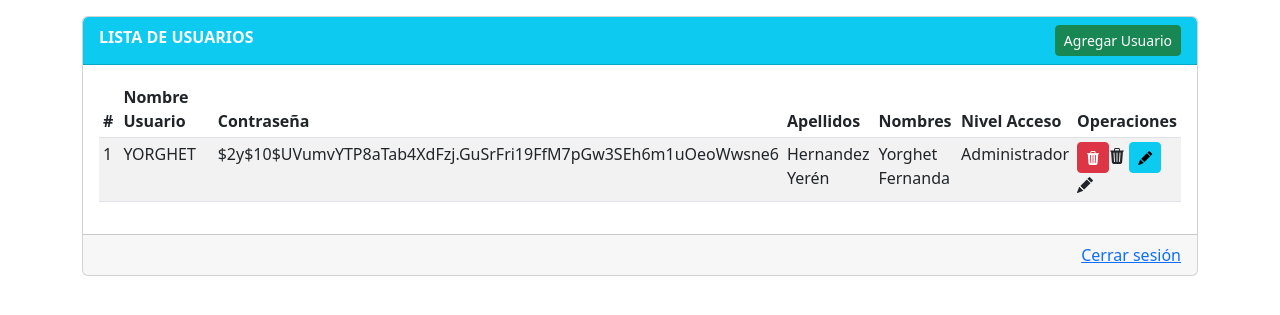
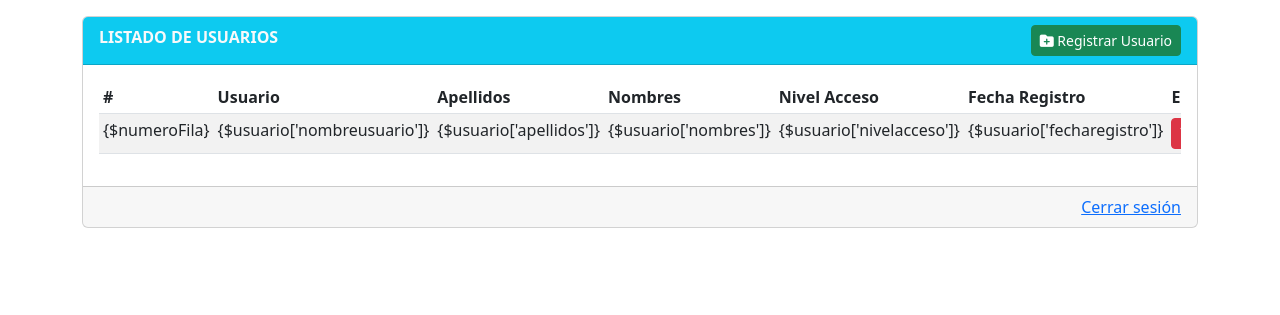
Before and after one commit to Yorghethy18/mvc-pdo, a PHP site: template views/users.php in a window 1280 px wide. Shown: the top 315 px of the page. Run offline with PHP 8.4, Linux system fonts and the light colour scheme; the template is opened without the code that fills it, so the values that code supplies are empty.

Commit message:
TERMINATE

```diff
--- a/controllers/usuario.controller.php
+++ b/controllers/usuario.controller.php
@@ -40,30 +40,29 @@
     echo json_encode($resultado);
   }
 
+    // OPERACION listar
+  // OPERACION listar
   if($_POST['operacion'] == 'listar'){
 
-    $datosObtenidos = $curso->listarUsuarios();
-
-    //En esta ocación NO enviaremos un objeto JSON, en su lugar el controlador redenrizará las filas que necesita <tbody></tbody>
-    //echo json_encode($datosObtenidos);
+    $datosObtenidos = $usuario->listarUsuarios();
 
     // PASO 1: Verificar que el objeto contenga datos
     if($datosObtenidos){
       $numeroFila = 1;
       // PASO 2. Recorrer todo el objeto
-      foreach($datosObtenidos as $usuario){
+      foreach($datosObtenidos as $usuario){ // INICIO DEL FOREACH
         // PASO 3: Ahora construimos las filas
         echo "
           <tr>
             <td>{$numeroFila}</td>
             <td>{$usuario['nombreusuario']}</td>
-            <td>{$usuario['claveacceso']}</td>
             <td>{$usuario['apellidos']}</td>
             <td>{$usuario['nombres']}</td>
             <td>{$usuario['nivelacceso']}</td>
+            <td>{$usuario['fecharegistro']}</td>
             <td>
-            <a href='#' data-idusuario='{$usuario['idusuario']}' class='btn btn-danger btn-sm eliminar'><i class='bi bi-trash3-fill'></i></a>
-                <a href='#' data-idusuario='{$usuario['idusuario']}' class='btn btn-info btn-sm editar'><i class='bi bi-pencil-fill'></i></a>
+                <a href='#' data-idusuario='{$usuario['idusuario']}' class='btn btn-danger btn-sm eliminar'><i class='fa-solid fa-trash-can'></i></a>
+                <a href='#' data-idusuario='{$usuario['idusuario']}' class='btn btn-primary btn-sm editar'><i class='fa-solid fa-pencil'></i></a>
             </td>
           </tr>
         ";
@@ -71,6 +70,45 @@
       } // FIN DEL FOREACH
     }
 
+  }
+
+  if($_POST['operacion'] == 'registrar'){
+    $datosForm = [
+      'nombreusuario'   => $_POST['nombreusuario'],
+      'claveacceso'     => $_POST['claveacceso'],
+      'apellidos'       => $_POST['apellidos'],
+      'nombres'         => $_POST['nombres'],
+      'nivelacceso'     => $_POST['nivelacceso'],
+      //'fecharegistro'   => $_POST['fecharegistro']
+    ];
+
+    $usuario->registrarUsuario($datosForm);
+  }
+
+  if($_POST['operacion'] == 'eliminar'){
+    $usuario->eliminarUsuario($_POST['idusuario']);
+  }
+
+  if($_POST['operacion'] == 'obtenerusuario'){
+    $registro = $usuario->getUsuario($_POST['idusuario']);
+    echo json_encode($registro);
+  }
+
+
+  if($_POST['operacion'] == 'actualizar'){
+    // PAso 1: Recoger los datos que nos envía la vista (FROM, utilizando AJAX)
+    // $_POST: Esto es lo que se nos envía desde FORM
+    $datosForm = [
+      'idusuario'       => $_POST['idusuario'],
+      'nombreusuario'   => $_POST['nombreusuario'],
+      'claveacceso'    => $_POST['claveacceso'],
+      'apellidos'     => $_POST['apellidos'],
+      'nombres'     => $_POST['nombres'],
+      'nivelacceso'          => $_POST['nivelacceso']
+    ];
+
+    // Paso 2: Enviar el arreglo como parámetro del método ACTUALIZAR
+    $usuario->actualizarUsuario($datosForm);
   }
 
 
--- a/views/users.php
+++ b/views/users.php
@@ -2,7 +2,7 @@
 <html lang="es">
 
 <head>
-  <title>USUARIOS PDO</title>
+  <title>USUARIO PDO</title>
   <!-- Required meta tags -->
   <meta charset="utf-8">
   <meta name="viewport" content="width=device-width, initial-scale=1, shrink-to-fit=no">
@@ -11,79 +11,70 @@
   <link href="https://cdn.jsdelivr.net/npm/bootstrap@5.2.1/dist/css/bootstrap.min.css" rel="stylesheet"
     integrity="sha384-iYQeCzEYFbKjA/T2uDLTpkwGzCiq6soy8tYaI1GyVh/UjpbCx/TYkiZhlZB6+fzT" crossorigin="anonymous">
 
-     <!-- Íconos de Bootstrap-->
-  <link rel="stylesheet" href="https://cdn.jsdelivr.net/npm/bootstrap-icons@1.10.4/font/bootstrap-icons.css">
+     <!-- Íconos de Bootstrap
+  <link rel="stylesheet" href="https://cdn.jsdelivr.net/npm/bootstrap-icons@1.10.4/font/bootstrap-icons.css"-->
+
+  <!-- ÍCONOS FONTAWESOME -->
+  <link rel="stylesheet" href="https://cdnjs.cloudflare.com/ajax/libs/font-awesome/6.4.0/css/all.min.css" integrity="sha512-iecdLmaskl7CVkqkXNQ/ZH/XLlvWZOJyj7Yy7tcenmpD1ypASozpmT/E0iPtmFIB46ZmdtAc9eNBvH0H/ZpiBw==" crossorigin="anonymous" referrerpolicy="no-referrer" />
 </head>
 
 <body>
 <div class="container mt-3">
-    <div class="card table-responsive">
+    <div class="card">
       <div class="card-header bg-info text-light">
         <div class="row">
           <div class="col-md-6">
-            <strong>LISTA DE USUARIOS</strong>
+            <strong>LISTADO DE USUARIOS</strong>
           </div>
           <div class="col-md-6 text-end">
-            <button class="btn btn-success btn-sm" id="abrir-modal" data-bs-toggle="modal" data-bs-target="#modal-registro-cursos"><i class="fa-solid fa-folder-plus"></i> Agregar Usuario</button>
+            <button class="btn btn-success btn-sm" id="abrir-modal-usuario" data-bs-toggle="modal" data-bs-target="#modal-registro-usuarios"><i class="fa-solid fa-folder-plus"></i> Registrar Usuario</button>
           </div>
         </div>
       </div>
       <div class="card-body">
         <div class="table-responsive">
-        <table class="table table-sm table-striped" id="tabla-cursos">
-          <colgroup> <!-- Permite ordenar las tablas-->
-            <col width = "5%">
+        <table class="table table-sm table-striped" id="tabla-usuarios">
+          <colgroup> <!-- colgroup: Permite ordenar las tablas -->
+            <col width = "3%">
+            <col width = "10%">
             <col width = "30%">
-            <col width = "25%">
-            <col width = "10%">
-            <col width = "10%">
-            <col width = "10%">
-            <col width = "10%">
+            <col width = "15%">
+            <col width = "20%">
+            <col width = "15%">
+            <col width = "50%">
           </colgroup>
           <thead>
             <tr>
               <th>#</th>
-              <th>Nombre Usuario</th>
-              <th>Contraseña</th>
+              <th>Usuario</th>
               <th>Apellidos</th>
               <th>Nombres</th>
               <th>Nivel Acceso</th>
-              <th>Operaciones</th>
+              <th>Fecha Registro</th>
+              <th>Eliminar/Editar</th>
             </tr>
           </thead>
+          <!-- DATOS DE PRUEBA -->
           <tbody>
-            <td>1</td>
-            <td>YORGHET</td>
-            <td>$2y$10$UVumvYTP8aTab4XdFzj.GuSrFri19FfM7pGw3SEh6m1uOeoWwsne6</td>
-            <td>Hernandez Yerén</td>
-            <td>Yorghet Fernanda</td>
-            <td>Administrador</td>
-            <td>
-              <a href="#" data-idusuario="" class="btn btn-danger btn-sm eliminar"><i class='bi bi-trash3-fill'></a>
-              <a href="#" data-idusuario="" class="btn btn-info btn-sm editar"><i class='bi bi-pencil-fill'></a>
-            </td>
-          </tbody>
+          </tbody> <!-- FIN DE DATOS PRUEBA-->
         </table>
       </div>
     </div>
-      <div class="card-footer text-end">
-        <a href="../controllers/usuario.controller.php?operacion=finalizar">Cerrar sesión</a>
-      </div>
+    <div class="card-footer text-end">
+      <a href="../controllers/usuario.controller.php?operacion=finalizar">Cerrar sesión</a>
     </div>
   </div>
+</div> <!-- FIN DEL CONTAINER -->
 
-   <!-- Zona de modales -->
-
-  <!-- if you want to close by clicking outside the modal, delete the last endpoint:data-bs-backdrop and data-bs-keyboard -->
-  <div class="modal fade" id="modal-registro-usuarios" tabindex="-1" role="dialog" aria-labelledby="modalTitleId" aria-hidden="true">
+<div class="modal fade" id="modal-registro-usuarios" tabindex="-1" role="dialog" aria-labelledby="modalTitleId" aria-hidden="true">
     <div class="modal-dialog modal-dialog-scrollable modal-dialog-centered" role="document">
       <div class="modal-content">
         <div class="modal-header bg-secondary text-light">
-          <h5 class="modal-title" id="modal-titulo">Registro de Usuarios</h5>
+          <h5 class="modal-title" id="modal-titulo">Registrar Usuarios</h5>
             <button type="button" class="btn-close" data-bs-dismiss="modal" aria-label="Close"></button>
         </div>
         <div class="modal-body">
-          <form action="" id="formulario-usuarios" autocomplete="off">
+          <form action="" id="formulario-registro" autocomplete="off">
             <div class="mb-3">
               <label for="nombreusuario" class="form-label">Nombre Usuario</label>
               <input type="text" class="form-control form-control-sm" id="nombreusuario">
@@ -94,7 +85,7 @@
             </div>
             <div class="mb-3">
               <label for="apellidos" class="form-label">Apellidos</label>
-              <input type="text" class="form-control form-control-sm" id="Apellidos">
+              <input type="text" class="form-control form-control-sm" id="apellidos">
             </div>
             <div class="mb-3">
               <label for="nombres" class="form-label">Nombres</label>
@@ -104,22 +95,150 @@
               <label for="nivelacceso" class="form-label">Nivel Acceso</label>
               <select id="nivelacceso" class="form-select form-select-sm">
                 <option value="">Seleccione</option>
-                <option value="A">Administrador</option>
+                <option value="A">Adminsitrador</option>
                 <option value="C">Colaborador</option>
+                <option value="I">Invitado</option>
               </select>
             </div>
+            <!--<div class="mb-3">
+              <label for="fecharegistro" class="form-label">Fecha de registro:</label>
+              <input type="datetime-local" class="form-control form-control-sm" id="fecharegistro">
+            </div>-->
           </form>
         </div>
         <div class="modal-footer">
           <button type="button" class="btn btn-secondary btn-sm" data-bs-dismiss="modal">Cerrar</button>
-          <button type="button" class="btn btn-primary btn-sm" id="guardar-curso">Guardar</button>
+          <button type="button" class="btn btn-primary btn-sm" id="guardar-usuario">Guardar</button>
         </div>
       </div>
     </div>
   </div>
+  <!-- Bootstrap JavaScript Libraries -->
+  <script src="https://cdn.jsdelivr.net/npm/@popperjs/core@2.11.6/dist/umd/popper.min.js"
+    integrity="sha384-oBqDVmMz9ATKxIep9tiCxS/Z9fNfEXiDAYTujMAeBAsjFuCZSmKbSSUnQlmh/jp3" crossorigin="anonymous">
+  </script>
 
-  <!-- Fin zona de modales -->
+  <script src="https://cdn.jsdelivr.net/npm/bootstrap@5.2.1/dist/js/bootstrap.min.js"
+    integrity="sha384-7VPbUDkoPSGFnVtYi0QogXtr74QeVeeIs99Qfg5YCF+TidwNdjvaKZX19NZ/e6oz" crossorigin="anonymous">
+  </script>
 
+  <!-- jQuery-->
+  <script src="https://ajax.googleapis.com/ajax/libs/jquery/3.6.4/jquery.min.js"></script>
+
+  <script>
+    $(document).ready(function (){
+
+      function mostrarUsuarios(){
+        $.ajax({
+          url: '../controllers/usuario.controller.php',
+          type: 'POST',
+          data: {operacion: 'listar'},
+          dataType: 'text',
+          success: function(result){
+            $("#tabla-usuarios tbody").html(result);
+          }
+        });
+      }
+
+      // REGISTRAR
+      function registrarUsuario(){
+        if(confirm("¿Está seguro de registrar este nuevo curso?")){
+          $.ajax({
+            url : '../controllers/usuario.controller.php',
+            type : 'POST',
+            data : {
+              operacion : 'registrar',
+              nombreusuario : $("#nombreusuario").val(),
+              claveacceso : $("#claveacceso").val(),
+              apellidos : $("#apellidos").val(),
+              nombres : $("#nombres").val(),
+              nivelacceso : $("#nivelacceso").val()
+              //fecharegistro : $("#fecharegistro").val()
+            },
+            success: function(result){
+              if (result == ""){
+                $("#formulario-registro")[0].reset();
+
+                mostrarUsuarios();
+
+                $("#modal-registro-usuarios").modal('hide');
+              }
+            }
+          });
+        }
+      }
+
+      // FUNCION DE ABRIR MODAL
+      function abrirModal(){
+        datosNuevos = true;
+        $("#modal-titulo").html("Registro de usuarios");
+        $("#formulario-registro")[0].reset();
+      }
+
+      // Evento
+      $("#guardar-usuario").click(registrarUsuario);
+      $("#abrir-modal-usuario").click(abrirModal);
+
+
+
+      $("#tabla-usuarios tbody").on("click", ".eliminar", function(){
+        const idusuarioEliminar = $(this).data("idusuario");
+        if (confirm("¿Está seguro de proceder?")){
+          $.ajax({
+            url: '../controllers/usuario.controller.php',
+            type: 'POST',
+            data: {
+              operacion   : 'eliminar',
+              idusuario   : idusuarioEliminar
+            },
+            success: function(result){
+              if(result == ""){
+              mostrarUsuarios();
+              }
+            }
+          });
+        }
+      });
+
+      // DETECTAR clic en EDITAR
+      $("#tabla-usuarios tbody").on("click", ".editar", function(){
+        const idusuarioeditar = $(this).data("idusuario");
+        $.ajax({
+          url : '../controllers/usuario.controller.php',
+          type: 'POST',
+          data : {
+            operacion : 'obtenerusuario',
+            idusuario : idusuarioeditar
+          },
+          dataType: 'JSON',
+          success: function(result){
+            console.log(result);
+
+            // CONFIGURAR BANDERA
+            datosNuevos = false;
+
+            // RETORNANDO
+            $("#nombreusuario").val(result["nombreusuario"]);
+            $("#claveacceso").val(result["claveacceso"]);
+            $("#apellidos").val(result["apellidos"]);
+            $("#nombres").val(result["nombres"]);
+            $("#nivelacceso").val(result["nivelacceso"]);
+
+            // CAMBIAR TÍTULO MODAL
+            $("#modal-titulo").html("Actualizar datos de curso");
+
+            // PONEMOS AL MODAL EN PANTALLA
+            $("#modal-registro-usuarios").modal("show");
+          }
+        });
+      });
+
+
+    // Ejecución automática
+    mostrarUsuarios();
+
+    });
+  </script>
 </body>
 
 </html>
```
Also changed, not shown: database/base_datos.sql (+8 -7 lines), models/Usuario.php (+47 -3 lines).
